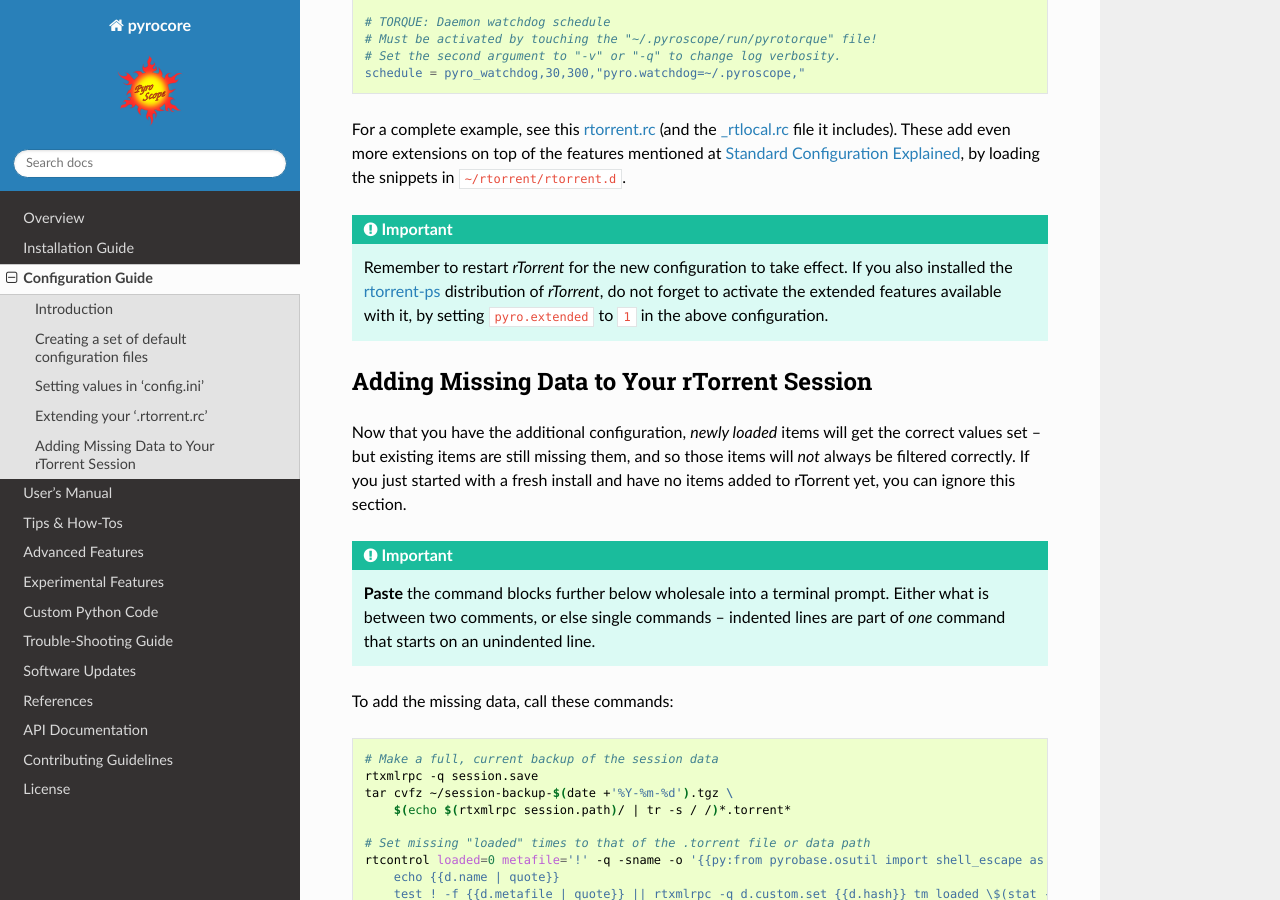
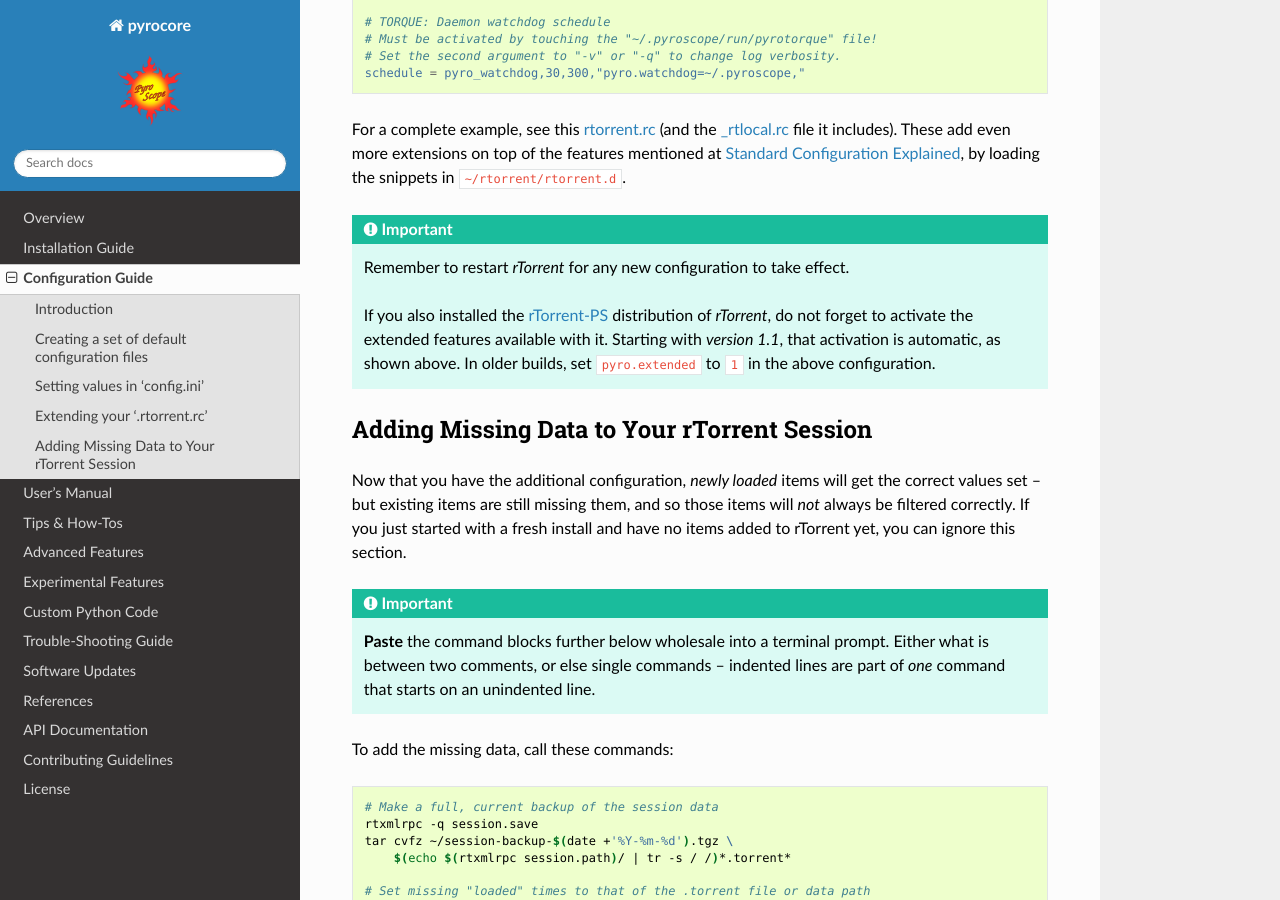
Before and after one commit to pyroscope/pyrocore, a Sphinx documentation site: the page built from docs/setup.rst, in a window 1280 px wide and 900 px high, scrolled down 4671 px. Built offline with Sphinx 7.4.7 and the Read the Docs theme 2.0.0, drawn with Linux system fonts in a browser that asks for light colours.

Commit message:
docs: 1.1 vs pre-1.1 config

```diff
--- a/docs/setup.rst
+++ b/docs/setup.rst
@@ -256,10 +256,12 @@ by loading the snippets in ``~/rtorrent/rtorrent.d``.
 
 .. important::
 
-    Remember to restart *rTorrent* for the new configuration to take effect.
-    If you also installed the `rtorrent-ps`_ distribution of *rTorrent*,
-    do not forget to activate the extended features available with it,
-    by setting ``pyro.extended`` to ``1`` in the above configuration.
+    Remember to restart `rTorrent` for any new configuration to take effect.
+
+    If you also installed the `rTorrent-PS`_ distribution of `rTorrent`,
+    do not forget to activate the extended features available with it.
+    Starting with *version 1.1*, that activation is automatic, as shown above.
+    In older builds, set ``pyro.extended`` to ``1`` in the above configuration.
 
 
 .. _backfill-data:
```
